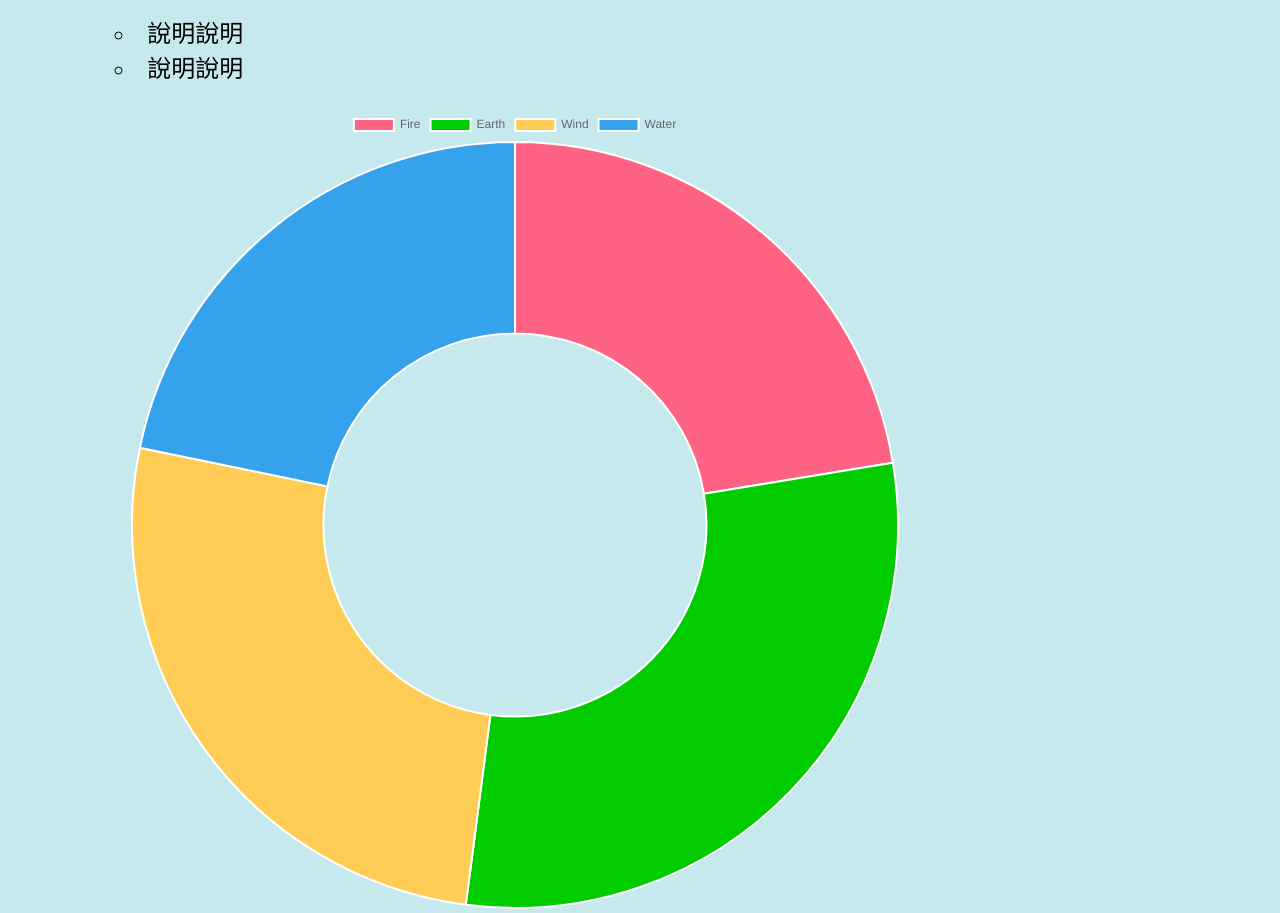
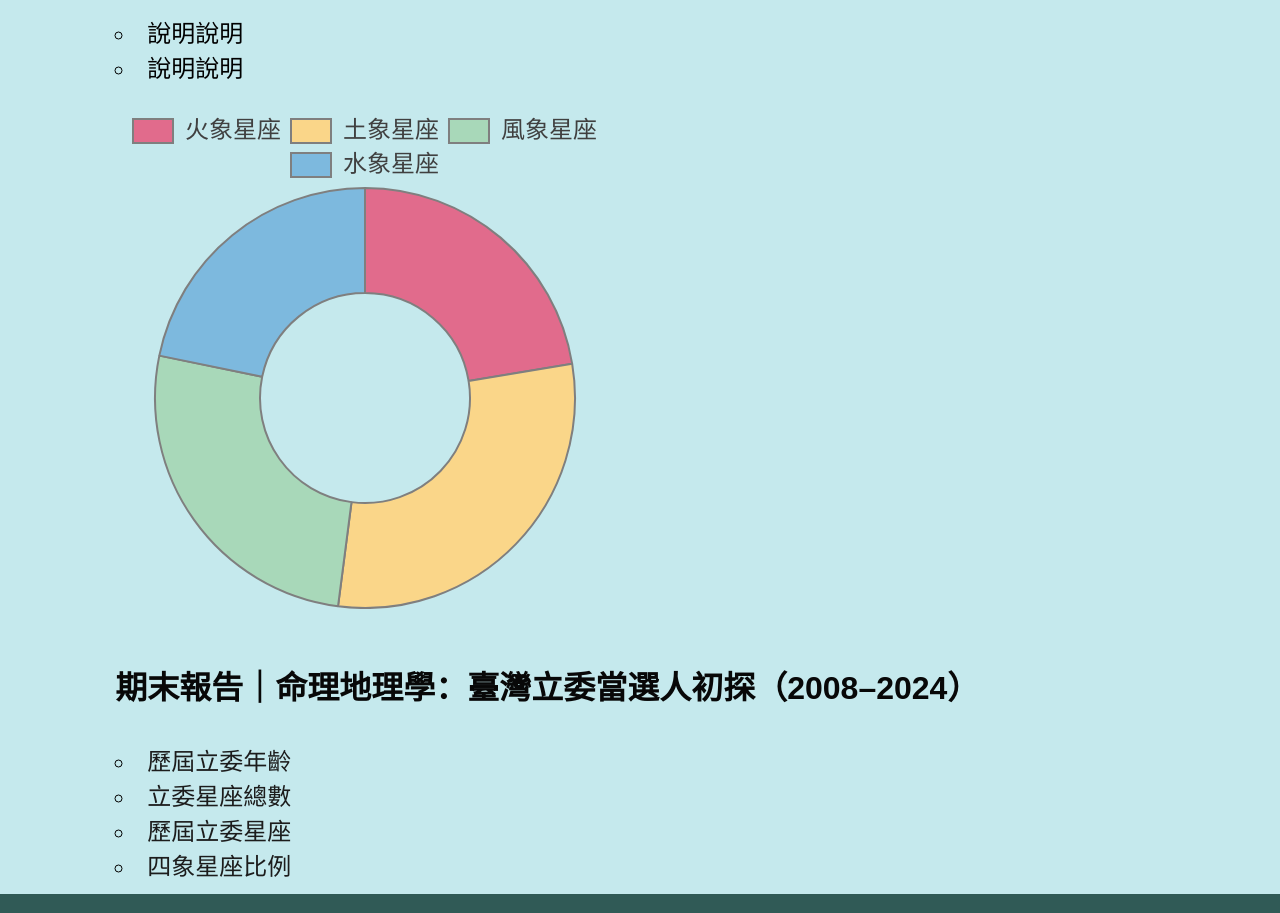
Before and after one commit to TanLiangkun/TanLiangkun.github.io, a plain HTML site: page report4.html in a window 1280 px wide. Shown: the part 319-1232 px from the top of the page. Drawn offline with nearby package versions, Linux system fonts and the light colour scheme.

Commit message:
Update report4.html

```diff
--- a/report4.html
+++ b/report4.html
@@ -8,13 +8,15 @@
 	<title>四象星座比例｜周敬雯‧李語濡‧陳亮均</title>
 	<script src="https://cdn.jsdelivr.net/npm/chart.js"></script>
 </head>
+
 <body lang="CMN">
+
 	<div style="background: #305A56; padding-left: 8%; padding-right: 8%; margin: 0; border: 0;position: sticky; top: 0;">
 	<table>
 		<tr>
 			<td align="left" style="width: 1%; padding: 1%;"><a href="index.html"><img width="50px" height="50px" align="left" src="TakaoTako.png"></a></td>
 			<td align="left" style="width: 50%">
-				<h1 style="color: #FCFAF2;padding: 0.25em;"><a href="index.html" style="color: #FCFAF2; text-decoration: none;">周敬雯‧李語濡‧陳亮均</a>｜期末報告：立委年齡（2008–2024）</h1>
+				<h1 style="color: #FCFAF2;padding: 0.25em;"><a href="index.html" style="color: #FCFAF2; text-decoration: none;">周敬雯‧李語濡‧陳亮均</a>｜期末報告：四象星座比例（2008–2024）</h1>
 			<td style="width: 1.25%"><a href="https://www.facebook.com/liangchunia" target="_blank"><img width="75%" height="75%" src="Facebook_PPT_tr.png"></a></td>
 			<td style="width: 1.25%"><a href="https://www.instagram.com/liangchunia/" target="_blank"><img width="75%" height="75%" src="Instagram_PPT_tr.png"></a></td>
 			<td style="width: 1.25%"><a href="https://medium.com/@TanLiangkun" target="_blank"><img width="75%" height="75%" src="Medium_PPT_tr.png"></a></td>
@@ -32,52 +34,58 @@
 	        <li class="a"><a href="others.html">有的沒的</a></li>
     </ul class="a">
 	</div>
-	<div>
 
-	</div>
 	<div style="padding: 1%; margin-left: 8%; margin-right: 8%; border: 0; position: static;">
-		<h1 style="line-height: 200%;" align="left">歷屆立委年齡（2008–2024）</h1>
+		<h1 style="line-height: 200%;" align="left">四象星座比例（2008–2024）</h1>
 			<il align="left" style="font-size: 150%;">
 			<li>說明說明</li>
 			<li>說明說明</li>
 	</div>
-	<div style="width: 800px; padding: 1%; margin-left: 8%; margin-right: 8%; border: 0; position: static;"><canvas id="myChart"></canvas></div>
+
+	<div style="width: 500px; padding: 1%; margin-left: 8%; margin-right: 8%; border: 0; position: static;">
+		<canvas id="myChart"></canvas>
+	</div>
+
 	<script>
 	const ctx = document.getElementById('myChart');
 
+	Chart.defaults.font.size = 24;
+	Chart.defaults.borderColor = '#7F7F7F';
+	Chart.defaults.color = '#404040';
+	Chart.defaults.elements.line.borderWidth = 5;
 	new Chart(ctx, {
 		type: 'doughnut',
 		data: {
-            labels: [
-                'Fire',
-                'Earth',
-                'Wind',
-                'Water'
-            ],
+			labels: ['火象星座', '土象星座', '風象星座', '水象星座'],
 			datasets: [{
-                label: 'Sum of All Winning Legislator Zodiac Elements',
+				label: '立委當選人總數',
 				data: [71, 94, 83, 69],
 				backgroundColor: [
-                    'rgb(255, 99, 132)',
-                    'rgb(0, 204, 0)',
-                    'rgb(255, 205, 86)',
-                    'rgb(54, 162, 235)',
+					'#E16B8C',
+					'#FAD689',
+					'#A8D8B9',
+					'#7DB9DE',
 				],
+				borderColor: ['#7F7F7F', '#7F7F7F', '#7F7F7F', '#7F7F7F'],
 				hoverOffset: 3
 			}]
 		},
 		options: {}
 	});
 	</script>
+
 	<div style="padding: 1%; margin-left: 8%; margin-right: 8%; border: 0; position: static;">
-		<h1 style="line-height: 200%;" align="left">期末報告｜命理地理學🤨臺灣立委當選人初探🤨（2008–2024））</h1>
+		<h1 style="line-height: 200%;" align="left">期末報告｜命理地理學：臺灣立委當選人初探（2008–2024）</h1>
 			<il align="left" style="font-size: 150%;">
 			<li><a href="report1.html" style="color: #1C1C1C;  text-decoration: none;">歷屆立委年齡</a></li>
-			<li><a href="report2.html" style="color: #1C1C1C;  text-decoration: none;">歷屆立委星座</a></li>
-			<li><a href="report3.html" style="color: #1C1C1C;  text-decoration: none;">立委星座總數</a></li>
+			<li><a href="report2.html" style="color: #1C1C1C;  text-decoration: none;">立委星座總數</a></li>
+			<li><a href="report3.html" style="color: #1C1C1C;  text-decoration: none;">歷屆立委星座</a></li>
 			<li><a href="report4.html" style="color: #1C1C1C;  text-decoration: none;">四象星座比例</a></li>
 	</div>
+
     <div style="background: #305A56; padding:0.1%;">
 		<p  lang="CMN" align="center"><span style="color: #C5E9ED">© 陳亮均 TÂN, Liāng-kun｜Email: TanLiangkun2000@gmail.com</span></p>
 	</div>
+
 </body>
+</html>
```
Lines whose indentation alone changed are shown as unchanged.
